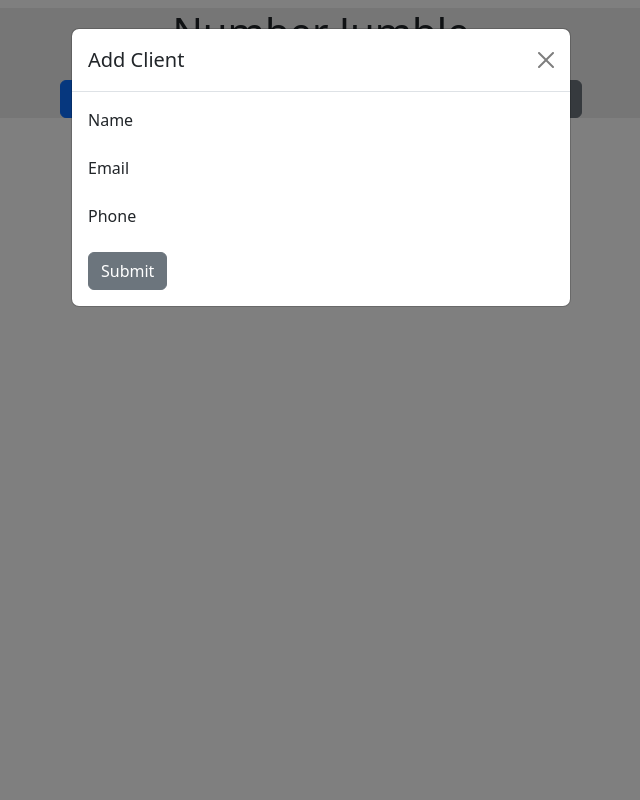
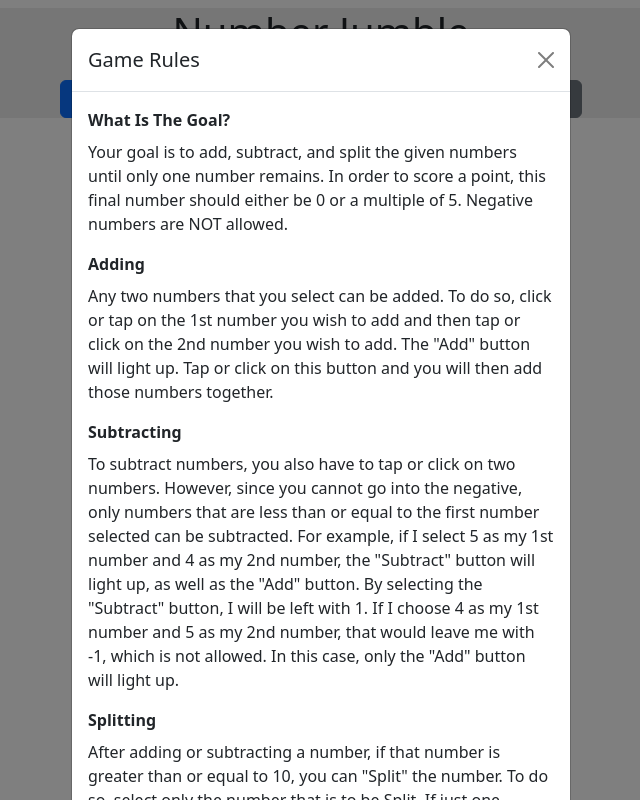
Before and after one commit to SaidNivek/number_jumble, a React (Create React App) app in the folder number_jumble/: page / in a window 1280 px wide. Both pictures are taken after a click on the button "Game Rules". Shown: the whole page, without its empty margins (319-959 px from the left). Built offline with nearby package versions, Linux system fonts and the light colour scheme.

Commit message:
Rules part 1 complete

```diff
--- a/number_jumble/src/components/RulesModal.jsx
+++ b/number_jumble/src/components/RulesModal.jsx
@@ -13,25 +13,35 @@ export default function RulesModal() {
             <div className="modal-dialog">
                 <div className="modal-content">
                     <div className="modal-header">
-                        <h1 className="modal-title fs-5" id="addClientModalLabel">Add Client</h1>
+                        <h2 className="modal-title fs-5" id="addClientModalLabel">Game Rules</h2>
                         <button type="button" className="btn-close" data-bs-dismiss="modal" aria-label="Close"></button>
                     </div>
                     <div className="modal-body">
                         <form onSubmit>
                             <div className="mb-3">
-                                <label className="form-label">Name</label>
-
+                                <label className="form-label"><strong>What Is The Goal?</strong></label>
+                                <p>Your goal is to add, subtract, and split the given numbers until only one number remains. In order to score a point, this final number should either be 0 or a multiple of 5. Negative numbers are NOT allowed.</p>
                             </div>
                             <div className="mb-3">
-                                <label className="form-label">Email</label>
-
+                                <label className="form-label"><strong>Adding</strong></label>
+                                <p>Any two numbers that you select can be added. To do so, click or tap on the 1st number you wish to add and then tap or click on the 2nd number you wish to add. The "Add" button will light up. Tap or click on this button and you will then add those numbers together. </p>
                             </div>
                             <div className="mb-3">
-                                <label className="form-label">Phone</label>
-
+                                <label className="form-label"><strong>Subtracting</strong></label>
+                                <p>To subtract numbers, you also have to tap or click on two numbers. However, since you cannot go into the negative, only numbers that are less than or equal to the first number selected can be subtracted. For example, if I select 5 as my 1st number and 4 as my 2nd number, the "Subtract" button will light up, as well as the "Add" button. By selecting the "Subtract" button, I will be left with 1. If I choose 4 as my 1st number and 5 as my 2nd number, that would leave me with -1, which is not allowed. In this case, only the "Add" button will light up.</p>
+                            </div>
+                            <div className="mb-3">
+                                <label className="form-label"><strong>Splitting</strong></label>
+                                <p>After adding or subtracting a number, if that number is greater than or equal to 10, you can "Split" the number. To do so, select only the number that is to be Split. If just one number 10 or larger is slected, the "Split" button will light up. By pressing the "Split" button, this number will split into its 2 numbers. For example, if I were to Split 14, I would now have a "1" and a "4" in stead of a 14. Numbers greater than or equal to 10 can be "added and Subtracted just like any other single digit numbers by highlighting it and another number.</p>
+                            </div>
+                            <div className="mb-3">
+                                <label className="form-label"><strong>Additional Rules</strong></label>
+                                <p>Only 2 numbers can be selected at any time. To select a different number, deselect one of the currently selected numbers.</p>
+                                <p>If you wish to deselect a number that is currently selected, simply click on the number you want to deslect.</p>
+                                <p>If you split a multiple of 10, you will be left with a 0, which will be removed immediately. 0 + or - any number is the same number, and is not useful. This is a great way to reduce your numbers and reach a conclusion.</p>
                             </div>
                             <button className="btn btn-secondary" type="submit" data-bs-dismiss="modal">
-                                Submit
+                                Close
                             </button>
                         </form>
                     </div>
```
